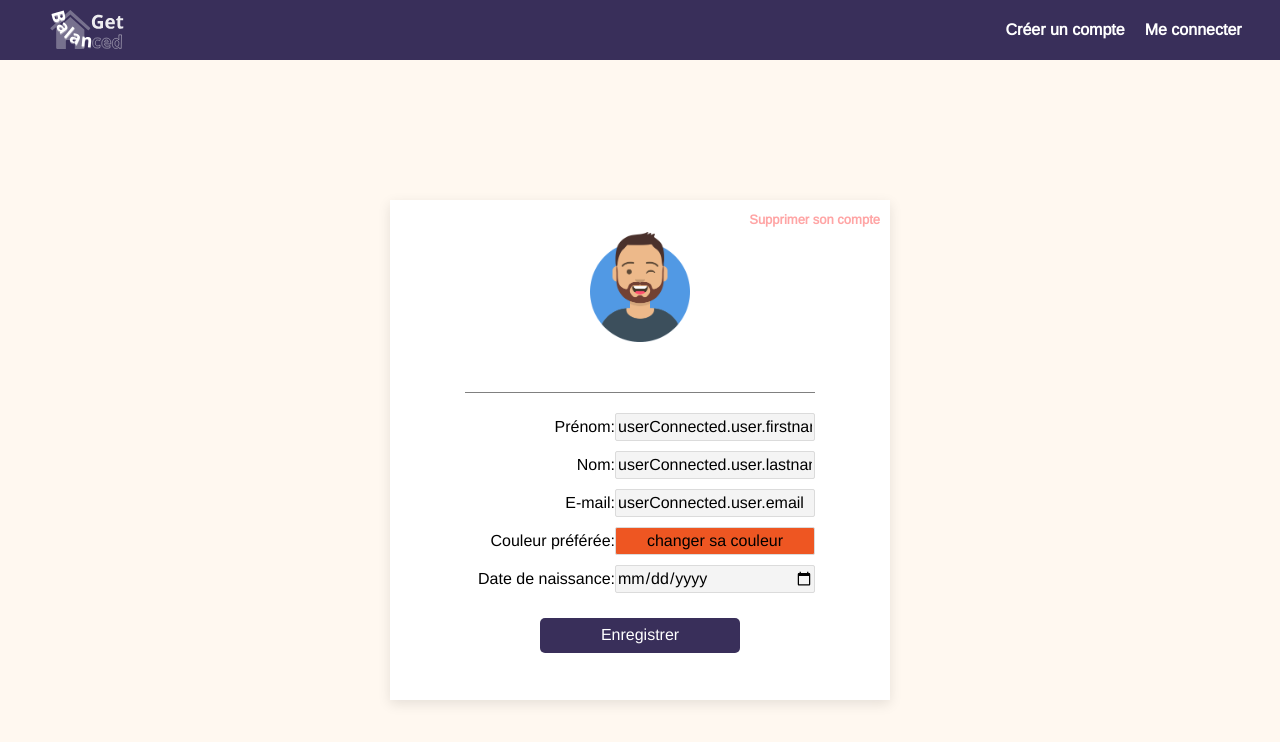
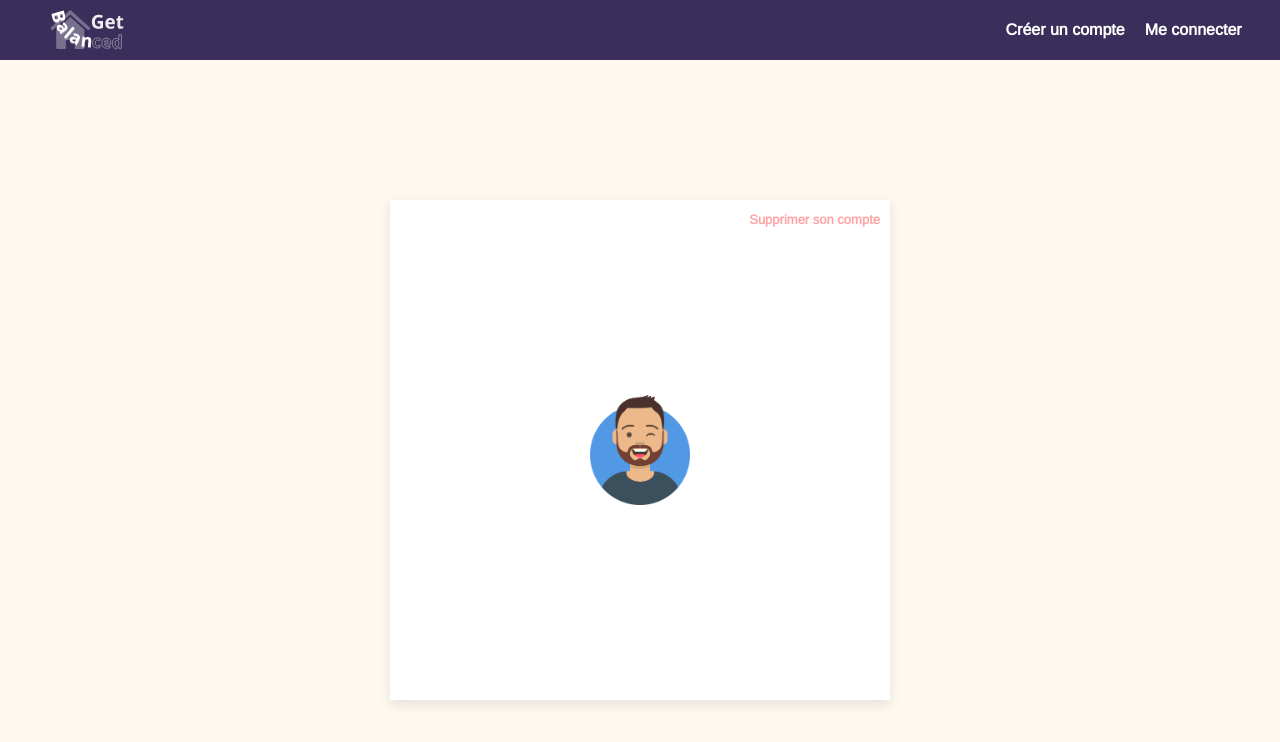
Before and after one commit to FabriceMilet/GetBalanced-front, a React (Create React App) app: page /user in a window 1280 px wide. Shown: the top 742 px of the page. Built offline with nearby package versions, Linux system fonts and the light colour scheme.

Commit message:
Mise à jour avec une vérification puis ajout du formulaire avec les values préremplis si les données sont présentes

```diff
--- a/src/Components/Profile/Profile.js
+++ b/src/Components/Profile/Profile.js
@@ -72,9 +72,9 @@ export default function Profile() {
 
         <header className="profile_header">
           <img src={avatar} alt="logo avatar" className="profile_avatar" />
-          {/* {userConnected && <h3 className="profile_username">{userConnected.user.firstname} {userConnected.user.lastname}</h3>} */}
+          {userConnected.user && <h3 className="profile_username">{userConnected.user.firstname} {userConnected.user.lastname}</h3>}
         </header>
-
+        {userConnected.user &&
           <form className='profile_form' onSubmit={handleSubmit}>
 
             <div className='profile_input_container'>
@@ -82,7 +82,7 @@ export default function Profile() {
               <input className='profile_input'
                 type="text"
                 id="firstName"
-              defaultValue={"userConnected.user.firstname"}
+                defaultValue={userConnected.user.firstname}
                 ref={inputFirstName}
               />
             </div>
@@ -92,7 +92,7 @@ export default function Profile() {
               <input className='profile_input'
                 type="text"
                 id="lastName"
-              defaultValue={"userConnected.user.lastname"}
+                defaultValue={userConnected.user.lastname}
                 ref={inputLastName}
               />
             </div>
@@ -102,7 +102,7 @@ export default function Profile() {
               <input className='profile_input'
                 type="email"
                 id="email"
-              defaultValue={"userConnected.user.email"}
+                defaultValue={userConnected.user.email}
                 ref={inputEmail}
               />
             </div>
@@ -127,7 +127,7 @@ export default function Profile() {
             </div>
             <button className='profile_button_submit' type="submit">Enregistrer</button>
           </form>
-
+        }
         <h4 onClick={handleModal} className='logout_button'>Supprimer son compte</h4>
 
       </div>
--- a/src/feature/users.slice.js
+++ b/src/feature/users.slice.js
@@ -209,6 +209,7 @@ const userSlice = createSlice({
         state.userConnected = action.payload;
       })
       .addCase(userCheckToken.rejected, (state, action) => { // Test rechargement
+        state.isLogged = false;
         state.loading = false;
         state.error = action.payload;
       });
```
Lines whose indentation alone changed are shown as unchanged.
